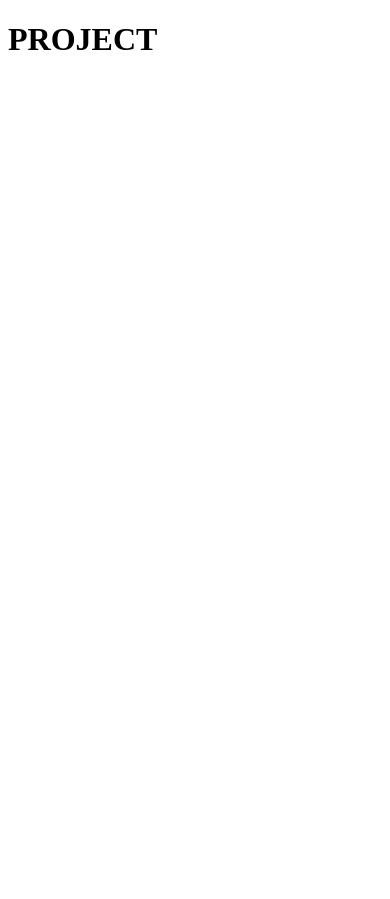
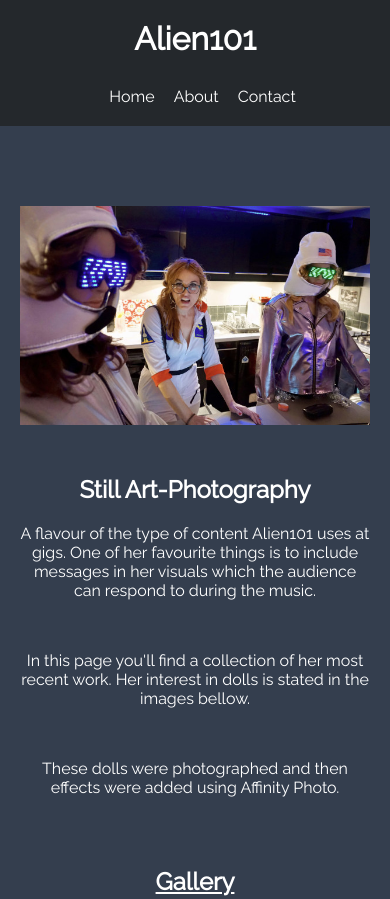
Before and after one commit to Lolisolera/Bootcamp-W3, a plain HTML site: page Bootcamp-W3/PROJECT/index.html in a window 390 px wide. Shown: the top 899 px of the page. Before the commit the page ends 844 px from the top, so only its background shows below. Drawn offline with nearby package versions, Linux system fonts and the light colour scheme.

Commit message:
pictures and responsiveness added to page

```diff
--- a/Bootcamp-W3/PROJECT/index.html
+++ b/Bootcamp-W3/PROJECT/index.html
@@ -4,14 +4,82 @@
 <head>
     <meta charset="UTF-8">
     <meta name="viewport" content="width=device-width, initial-scale=1.0">
+    <link rel="preconnect" href="https://fonts.googleapis.com">
+    <link rel="preconnect" href="https://fonts.gstatic.com" crossorigin>
+    <link href="https://fonts.googleapis.com/css2?family=Poppins&display=swap" rel="stylesheet">
+
+    <link rel="icon" href="favicon.ico" type="image/x-icon">
     <link rel="stylesheet" href="style.css">
-    <link rel="icon" href="favicon.ico" type="image/x-icon">
-    <title>Day 2</title>
+    <title>PROJECT</title>
 </head>
 
 <body>
-    <h1>PROJECT</h1>
+    <header class="grid">
+        <h1>Alien101</h1>
 
+        <nav>
+            <a href="#">Home</a>
+            <a href="#">About</a>
+            <a href="#">Contact</a>
+        </nav>
+    </header>
+
+    <main class="grid">
+        <img src="./images/alien101-at-work-web_xghzym.jpeg" alt="Alien101-pic">
+        <div class="welcome">
+            <h2>Still Art-Photography</h2>
+            <p>A flavour of the type of content Alien101 uses at gigs. One of her favourite things is to include
+                messages in her visuals which the audience can respond to during the music.</p>
+            <br>
+            <p>In this page you'll find a collection of her most recent work. Her interest in dolls is stated in the
+                images bellow. </p>
+            <br>
+            <p>These dolls were photographed and then effects were added using Affinity Photo.</p>
+        </div>
+
+        <h3>Gallery</h3>
+        <div class="card">
+            <h4>Astronauts</h4>
+            <img src="./images/pic06_xibgnm-1024x683- Astronauts.jpeg" alt="Astronauts">
+        </div>
+
+        <div class="card">
+            <h4>Out of Space</h4>
+            <img src="./images/pic09_lss8sr Out-of-space.jpeg" alt="Out of Space">
+        </div>
+
+        <div class="card">
+            <h4>Baby Dolls</h4>
+            <img src="./images/baby-dolls.jpeg" alt="Baby Dolls">
+        </div>
+        <div class="card">
+            <h4>Spine-Guitar</h4>
+            <img src="./images/Guitar-doll-spine.png" alt="Spine-Guitar">
+        </div>
+
+        <div class="card">
+            <h4>Dolls with effects 1</h4>
+            <img src="./images/Dolls-with-effects-19.png" alt="Dolls-with-effects">
+        </div>
+
+        <div class="card">
+            <h4>Dolls-with-effects v.2</h4>
+            <img src="./images/Dolls-with-effects-1-edited.png" alt="Dolls-with-effects-2">
+        </div>
+    </main>
+
+
+
+
+    <footer id="footer">
+        <h3>Visit my website</h3>
+        <a href="https://www.alien-101.co.uk/">Alien101</a>
+
+    </footer>
+
+
+    <script type="module" src="https://unpkg.com/ionicons@7.1.0/dist/ionicons/ionicons.esm.js"></script>
+    <script nomodule src="https://unpkg.com/ionicons@7.1.0/dist/ionicons/ionicons.js"></script>
 </body>
 
 </html>
--- a/Bootcamp-W3/PROJECT/style.css
+++ b/Bootcamp-W3/PROJECT/style.css
@@ -1 +1,115 @@
 @import url('https://fonts.googleapis.com/css2?family=Raleway&display=swap');
+
+body {
+    margin: 0;
+    font-family: 'Raleway', sans-serif;
+    background-color: #343e4e;
+    color: #fff;
+}
+
+.grid {
+    display: grid;
+    grid-template-columns: repeat(12, 1fr);
+    gap: 30px;
+
+}
+
+header {
+    padding: 20px 40px;
+    background-color: #24282c;
+    align-items: center;
+}
+
+header h1 {
+    grid-column: span 6;
+}
+
+header h2 {
+    grid-column: span 6;
+}
+
+header nav {
+    grid-column: 7 / span 6;
+    justify-self: right;
+}
+
+header nav a {
+    text-decoration: none;
+    color: #fff;
+    margin-left: 15px;
+}
+
+main {
+    padding: 20px;
+    margin: 60px auto;
+    max-width: 1200px;
+}
+
+main img {
+    grid-column: span 6;
+    width: 100%;
+}
+
+main .welcome {
+    grid-column: 8 / span 6;
+    text-align: center
+}
+
+main h3 {
+    grid-column: span 12;
+    text-align: center;
+    text-decoration: underline;
+    font-size: 1.5rem;
+}
+
+main .card {
+    text-align: center;
+    grid-column: span 4;
+    background-color: #24282c;
+    padding: 10px 20px;
+    border-radius: 5px;
+}
+
+/* Media Queries */
+@media (max-width: 1150px) {
+    main img {
+        grid-column: 2 /span 10;
+    }
+
+    main .welcome {
+        grid-column: 3/ span 8;
+    }
+
+    main .card {
+        grid-column: 3 / span 8;
+    }
+}
+
+@media (max-width: 600px) {
+    header {
+        padding: 20px 0;
+    }
+
+    header h1 {
+        text-align: center;
+        grid-column: span 12;
+        margin: 0;
+    }
+
+    header nav {
+        grid-column: span 12;
+        justify-self: center;
+    }
+
+    main img {
+        grid-column: span 12;
+    }
+
+    main .welcome {
+        grid-column: span 12;
+    }
+
+    main .card {
+        grid-column: span 12;
+    }
+}
```
Also changed, not shown: Bootcamp-W3/PROJECT/images/Guitar-doll-spine.png (added), Bootcamp-W3/PROJECT/images/alien101-at-work-web_xghzym.jpeg (added), Bootcamp-W3/PROJECT/images/baby-dolls.jpeg (added), Bootcamp-W3/PROJECT/images/pic06_xibgnm-1024x683- Astronauts.jpeg (added), Bootcamp-W3/PROJECT/images/pic09_lss8sr Out-of-space.jpeg (added), 5 other files.
